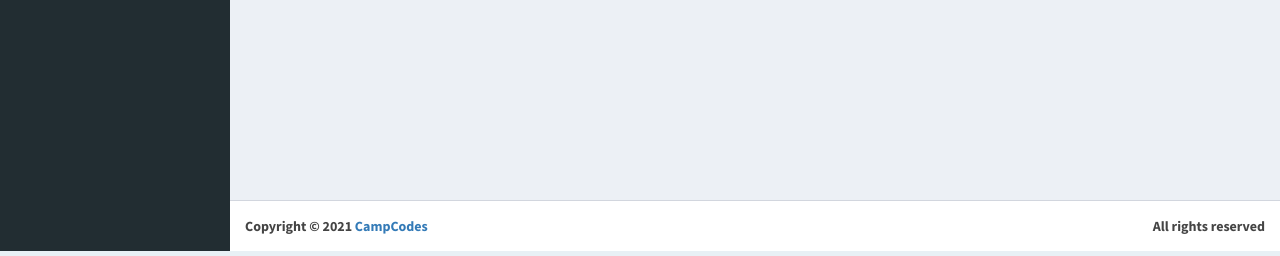
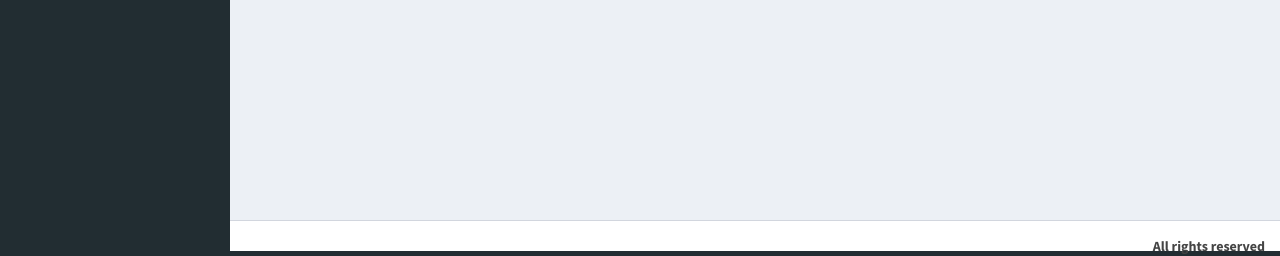
Before and after one commit to prcharan592/SmartVote-A-Secure-Online-Voting-and-Election-Management-System, a PHP site: page /admin/home.php in a window 1280 px wide. Shown: the part 549-805 px from the top of the page. Run offline with PHP 8.4, Linux system fonts and the light colour scheme; a user stored in the database is signed in; data comes from the database, SQL or seed files in the repository; data that the repository does not hold is empty; some libraries are stand-ins or nearby versions.

Commit message:
Update footer.php

```diff
--- a/admin/includes/footer.php
+++ b/admin/includes/footer.php
@@ -2,5 +2,4 @@
     <div class="pull-right hidden-xs">
       <b>All rights reserved</b>
     </div>
-    <strong>Copyright &copy; 2021 <a href="https://www.campcodes.com">CampCodes</a></strong>
 </footer>
```
